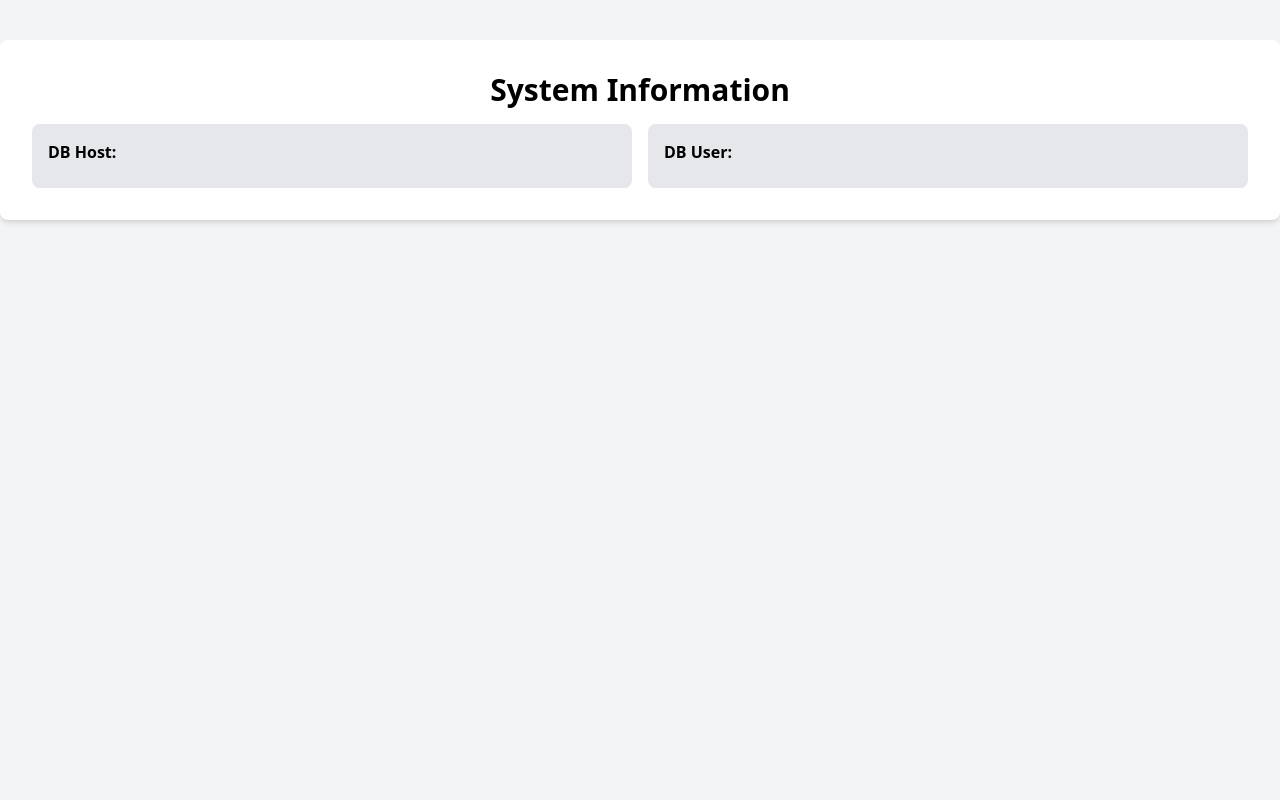
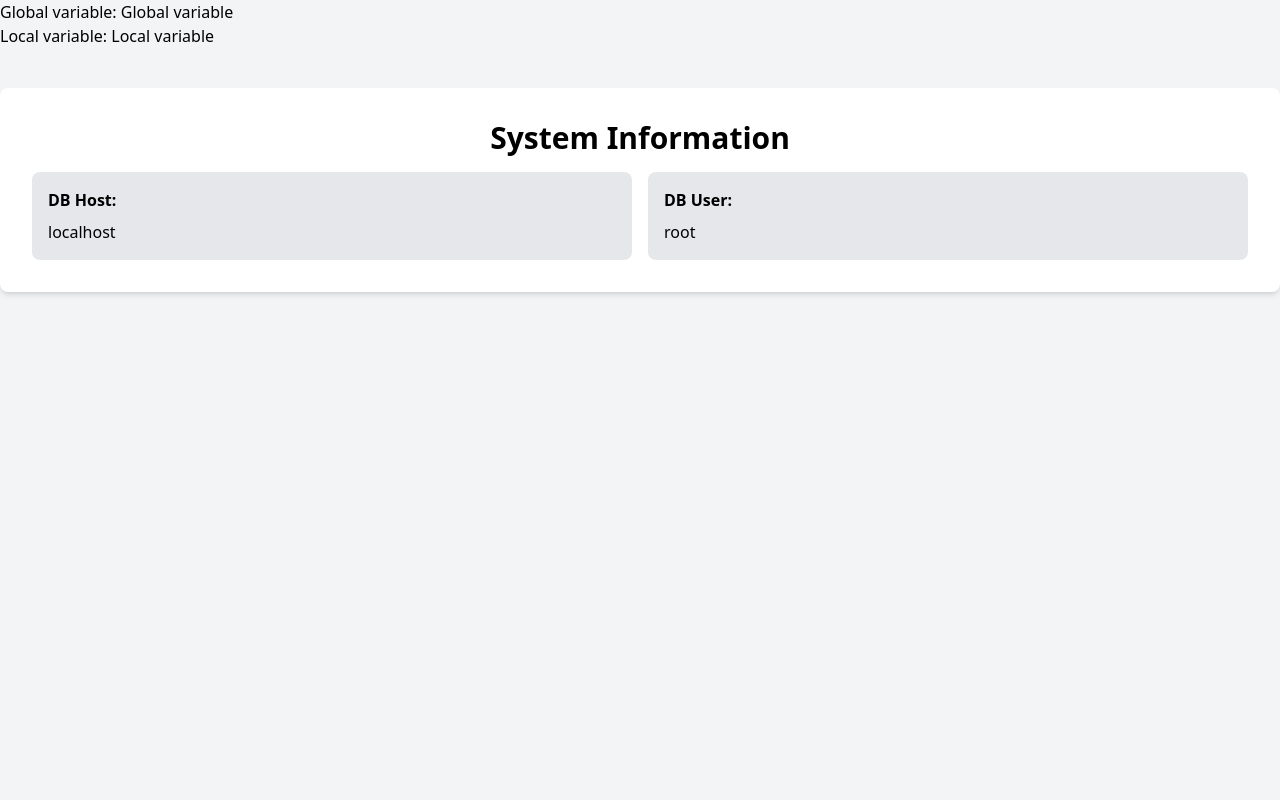
Before and after one commit to escobard/udemy-php, a PHP site: page / in a window 1280 px wide. Run offline with PHP 8.4, Linux system fonts and the light colour scheme; some libraries are stand-ins or nearby versions.

Commit message:
feat: environment variables & $GLOBALS

```diff
--- a/section07-superglobals/02-env-globals/index.php
+++ b/section07-superglobals/02-env-globals/index.php
@@ -1,3 +1,31 @@
+<?php
+// set environment variable
+// it's more common to place DB credentials in constants and use those instead of super globals
+putenv('DB_HOST=localhost');
+putenv('DB_USER=root');
+
+// get environment variable
+$host = getenv('DB_HOST');
+$user = getenv('DB_USER');
+
+// returns all environment variables in your system, lots of environment variables are available by default
+// var_dump(getenv())
+
+// global variable, all variables created outside of function scope are considered global by PHP
+$foo = 'Global variable';
+
+function test()
+{
+  $foo = 'Local variable';
+  // global variables can be accesed by passing in the key as the variable name
+  echo 'Global variable: ' . $GLOBALS['foo'] . '<br>';
+  echo 'Local variable: ' . $foo;
+}
+
+test();
+
+?>
+
 <!DOCTYPE html>
 <html lang="en">
 
@@ -15,11 +43,12 @@
 
       <div class="bg-gray-200 p-4 rounded-lg">
         <strong class="block mb-2">DB Host:</strong>
+        <?= $host ?>
 
       </div>
       <div class="bg-gray-200 p-4 rounded-lg">
         <strong class="block mb-2">DB User:</strong>
-
+        <?= $user ?>
       </div>
 
     </div>
```
